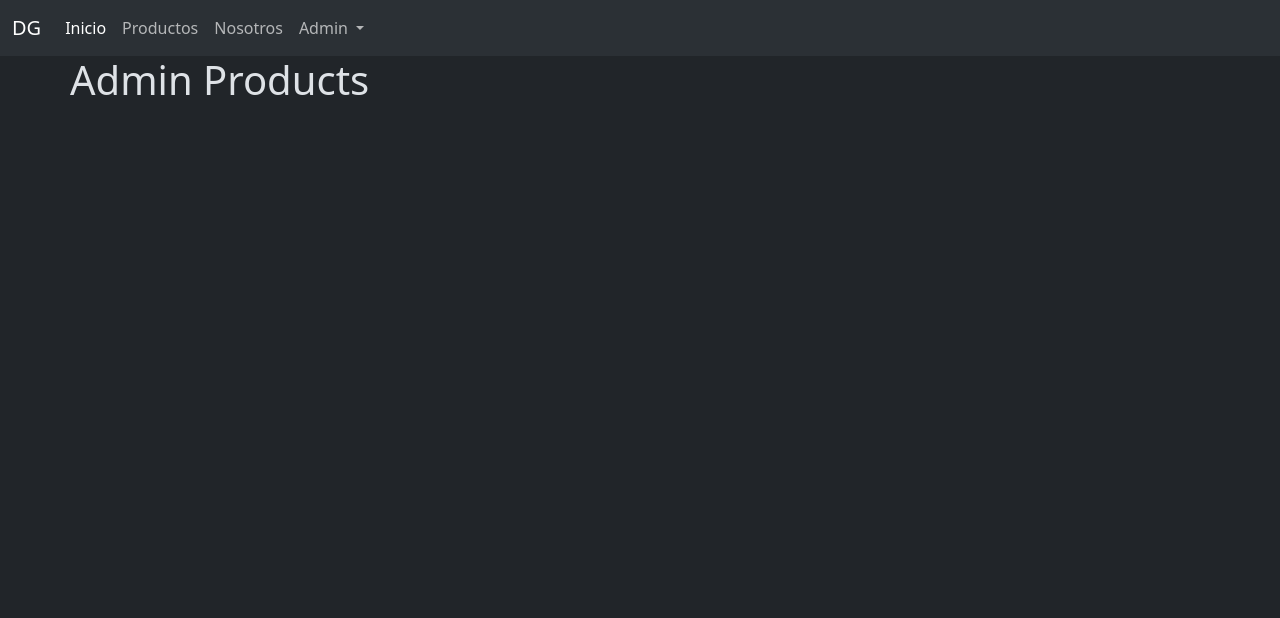
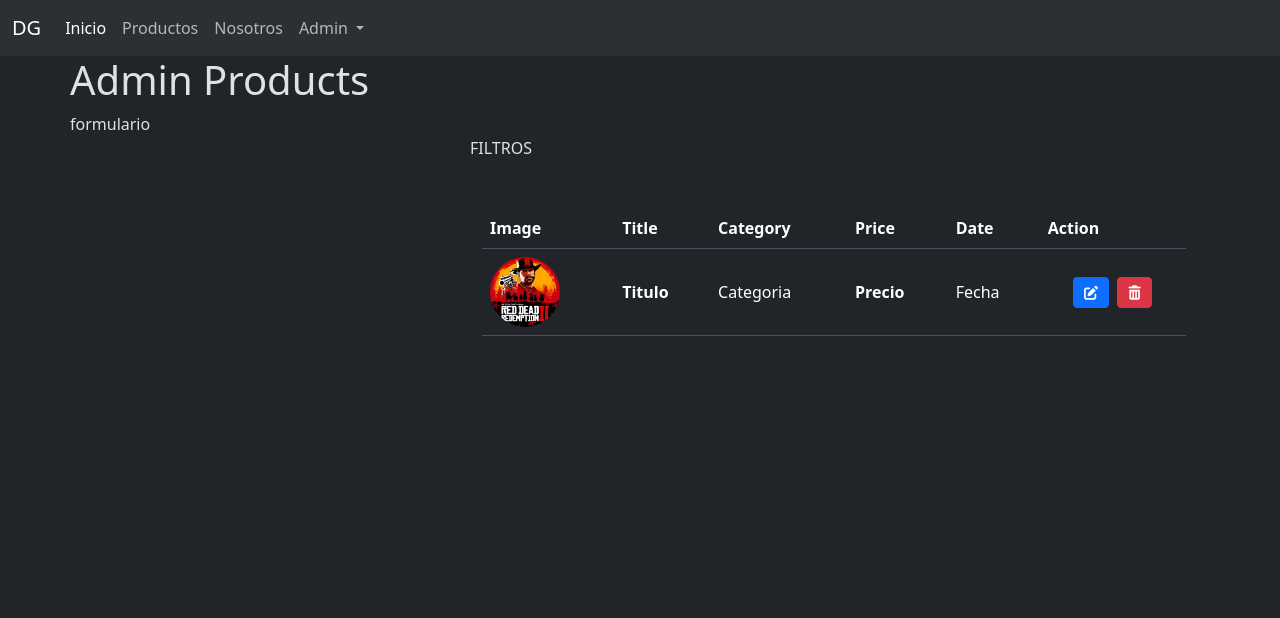
Before and after one commit to carolacodes/eit-digitalers-frontend-games, a plain HTML site: page pages/admin/admin-products.html in a window 1280 px wide. Shown: the top 618 px of the page. Drawn offline with nearby package versions, Linux system fonts and the light colour scheme.

Commit message:
styles table admin products completed

```diff
--- /dev/null
+++ b/css/table.css
@@ -0,0 +1,33 @@
+.table-admin {
+    width: 100%;
+
+    td {
+        vertical-align: middle;
+    }
+
+    .cell-image {
+        padding: .5rem;
+
+        img {
+            width: 70px;
+            height: 70px;
+            object-fit: cover;
+            border-radius: 50%;
+        }
+    }
+
+    .cell-name {
+        font-weight: bold;
+    }
+
+    .cell-price {
+        font-weight: 600;
+    }
+
+    .cell-actions {
+        text-align: center;
+        button:not(:last-child) { /*siempre que no sea el ultimo boton*/
+            margin-right: .25rem;
+        }
+    }
+}
--- a/pages/admin/admin-products.html
+++ b/pages/admin/admin-products.html
@@ -10,8 +10,9 @@
     <link rel="stylesheet" href="https://cdnjs.cloudflare.com/ajax/libs/font-awesome/7.0.0/css/all.min.css" integrity="sha512-DxV+EoADOkOygM4IR9yXP8Sb2qwgidEmeqAEmDKIOfPRQZOWbXCzLC6vjbZyy0vPisbH2SyW27+ddLVCN+OMzQ==" crossorigin="anonymous" referrerpolicy="no-referrer" />
     <!--ESTILOS PERSONALIZADOS-->
     <link rel="stylesheet" href="../../css/styles.css">
-
+    <link rel="stylesheet" href="/css/table.css">
     <title>Admin Products</title>
+    <script src="/js/admin-products.js" defer></script>
 </head>
 <body>
     <!--header y navbar-->
@@ -48,7 +49,43 @@
         </nav>
     </header>
     <main class="container-xl p-0 overflow-hidde">
-        <h1>Admin Products</h1>
+        <h1 class="main-title">Admin Products</h1>
+        <!--ROW DE PRODUCTOS-->
+        <div class="row">
+            <!--DIV DEL FORMULARIO DE PRODUCTOS-->
+            <div class="col-12 col-lg-4">
+                formulario
+            </div>
+            <!--DIV DE FILTROS Y TABLA DE PRODUCTOS-->
+            <div class="col-12 col-lg-8">
+                <div class="row p-4">FILTROS</div>
+                <div class="table-container p-4">
+                    <table class="table table-admin">
+                        <thead>
+                            <th>Image</th>
+                            <th>Title</th>
+                            <th>Category</th>
+                            <th>Price</th>
+                            <th>Date</th>
+                            <th>Action</th>
+                        </thead>
+                        <tbody>
+                            <tr>
+                                <td class="cell-image"><img src="../../assets/image/juego.png" alt="imagen del producto"></td>
+                                <td class="cell-name">Titulo</td>
+                                <td class="cell-category">Categoria</td>
+                                <td class="cell-price">Precio</td>
+                                <td class="cell-date">Fecha</td>
+                                <td class="cell-actions">
+                                    <button class="btn btn-primary btn-sm"><i class="fa-solid fa-pen-to-square"></i></button>
+                                    <button class="btn btn-danger btn-sm"><i class="fa-solid fa-trash-can"></i></button>
+                                </td>
+                            </tr>
+                        </tbody>
+                    </table>
+                </div>
+            </div>
+        </div>
     </main>
     <!--FOOTER-->
     <footer class="main-footer container-fluid">
```
Also changed, not shown: js/admin-products.js (added), pages/contact/contact.html (added).
